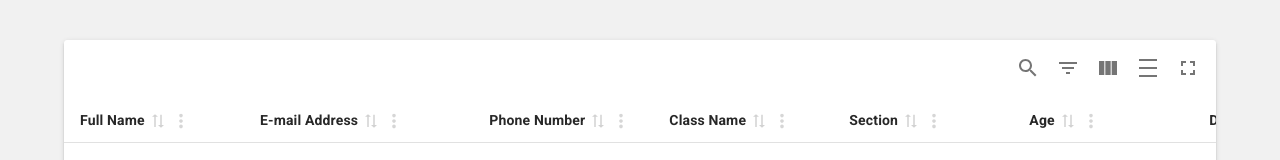
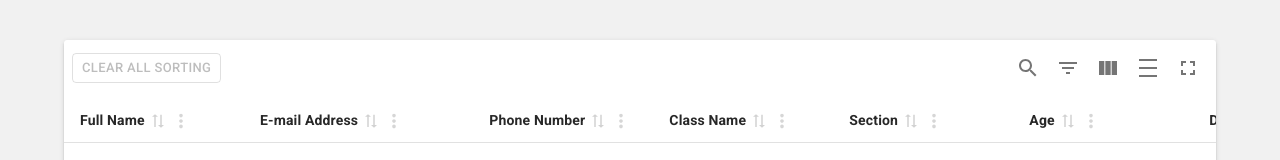
Before and after one commit to toofaniCoder/react-material-table, a React (Vite) app: page / in a window 1280 px wide. Shown: the top 160 px of the page. Built offline with nearby package versions, Linux system fonts and the light colour scheme.

Commit message:
sorting feature is implemented

```diff
--- a/src/App.jsx
+++ b/src/App.jsx
@@ -1,5 +1,5 @@
-import { useMemo } from "react";
-import { Container } from "@mui/material";
+import { useMemo, useState } from "react";
+import { Container, Button } from "@mui/material";
 import "./App.css";
 
 import {
@@ -11,6 +11,7 @@ import STUDENTS from "./students.json";
 // console.log(STUDENTS);
 
 function App() {
+  const [sorting, setSorting] = useState([]);
   //should be memoized or stable
   const columns = useMemo(
     () => [
@@ -65,9 +66,9 @@ function App() {
         header: "Street Address",
       },
       {
-        accessorKey:"address.state",
-        header:"State Name"
-      }
+        accessorKey: "address.state",
+        header: "State Name",
+      },
     ],
     []
   );
@@ -75,6 +76,27 @@ function App() {
   const table = useMaterialReactTable({
     columns,
     data: STUDENTS,
+    onSortingChange: setSorting,
+    state: {
+      sorting,
+    },
+    isMultiSortEvent: () => true,
+    maxMultiSortColCount: 3,
+    renderTopToolbarCustomActions: ({ table }) => {
+      console.log(sorting);
+      return (
+        <Button
+          size="small"
+          color="primary"
+          variant="outlined"
+          onClick={() => table.resetSorting()}
+          sx={{ alignSelf: "center" }}
+          disabled={sorting.length === 0}
+        >
+          Clear All Sorting
+        </Button>
+      );
+    },
     initialState: { pagination: { pageSize: 5, pageIndex: 0 } },
   });
 
```
